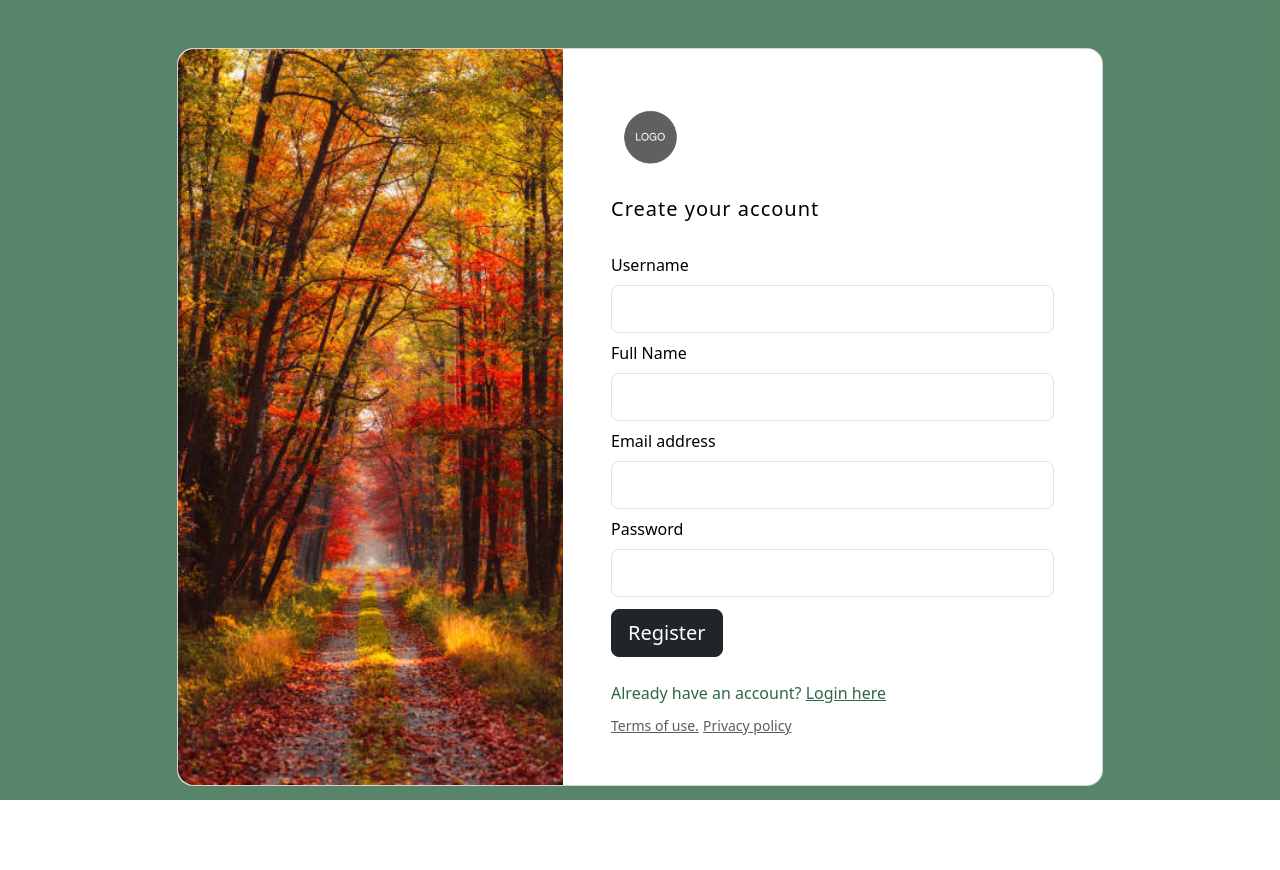
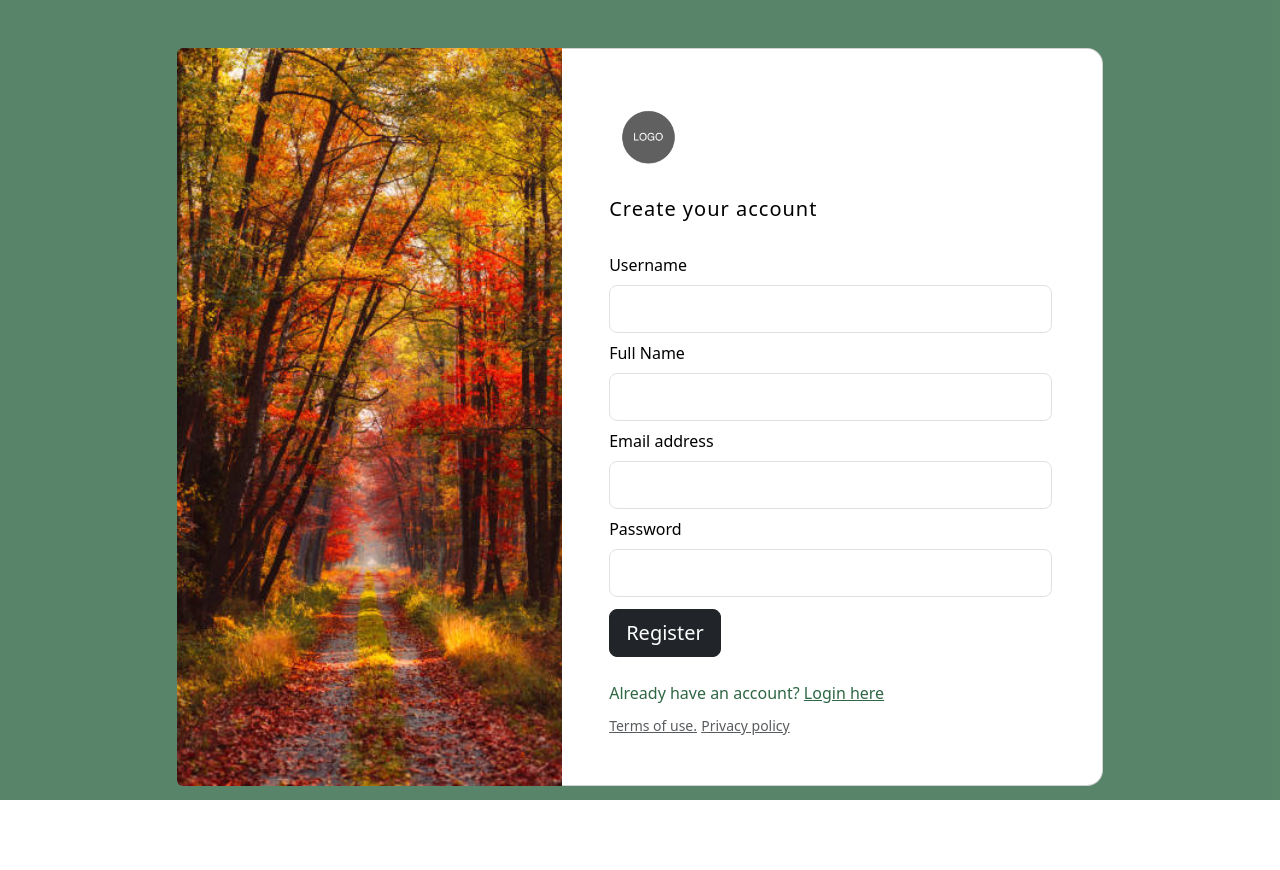
Before and after one commit to dodaniel006/2800-202510-BBY06, a Node server app: page /register in a window 1280 px wide. After the commit the page ends 800 px from the top, so only its background shows below. Run offline with Node 20, Linux system fonts and the light colour scheme; some libraries are stand-ins or nearby versions.

Commit message:
feat: Adjust layout margins and improve image responsiveness in login and register views

```diff
--- a/web_app/frontend/css/base.css
+++ b/web_app/frontend/css/base.css
@@ -38,7 +38,8 @@
 
 main {
   flex: 1;
-  margin-bottom: 70px;
+  margin-bottom: 64px;
+
 }
 
 footer {
@@ -154,6 +155,9 @@
   .mobile-nav {
   display: none;
   }
+  main{
+      margin-bottom: 0px;
+  }
 }
 
 @media screen and (max-width: 999px) {
--- a/web_app/frontend/views/login.ejs
+++ b/web_app/frontend/views/login.ejs
@@ -4,9 +4,10 @@
       <div class="col col-xl-10">
         <div class="card" style="border-radius: 1rem;">
           <div class="row g-0">
-            <div class="col-md-6 col-lg-5 d-none d-md-block">
+            <div class="col-md-6 col-lg-5 d-none d-md-block" style="margin: -1pt;">
               <img src="images/login_banner.jpg"
-                alt="login form" class="img-fluid" style="border-radius: 1rem 0 0 1rem;" />
+                class="img-fluid w-100 h-100 object-fit-cover rounded-start"
+                alt="login form" style="border-radius: 1rem 0 0 1rem;" />
             </div>
             <div class="col-md-6 col-lg-7 d-flex align-items-center">
               <div class="card-body p-4 p-lg-5 text-black">
--- a/web_app/frontend/views/register.ejs
+++ b/web_app/frontend/views/register.ejs
@@ -4,9 +4,11 @@
         <div class="col col-xl-10">
           <div class="card" style="border-radius: 1rem;">
             <div class="row g-0">
-              <div class="col-md-6 col-lg-5  d-none d-md-block">
-                <img src="images/login_banner.jpg"
-                  alt="register form"  class="img-fluid h-100 w-100"  style="border-radius: 1rem 0 0 1rem; object-fit: cover;"  />
+              <div class="col-md-6 col-lg-5  d-none d-md-block" style="margin: -.7pt;">
+            <img src="images/login_banner.jpg"
+              alt="register form"
+              class="img-fluid w-100 h-100 object-fit-cover rounded-start d-none d-md-block" />
+
               </div>
               <div class="col-md-6 col-lg-7 d-flex align-items-center">
                 <div class="card-body p-4 p-lg-5 text-black">
```
Also changed, not shown: web_app/frontend/css/login.css (line endings or trailing spaces).
